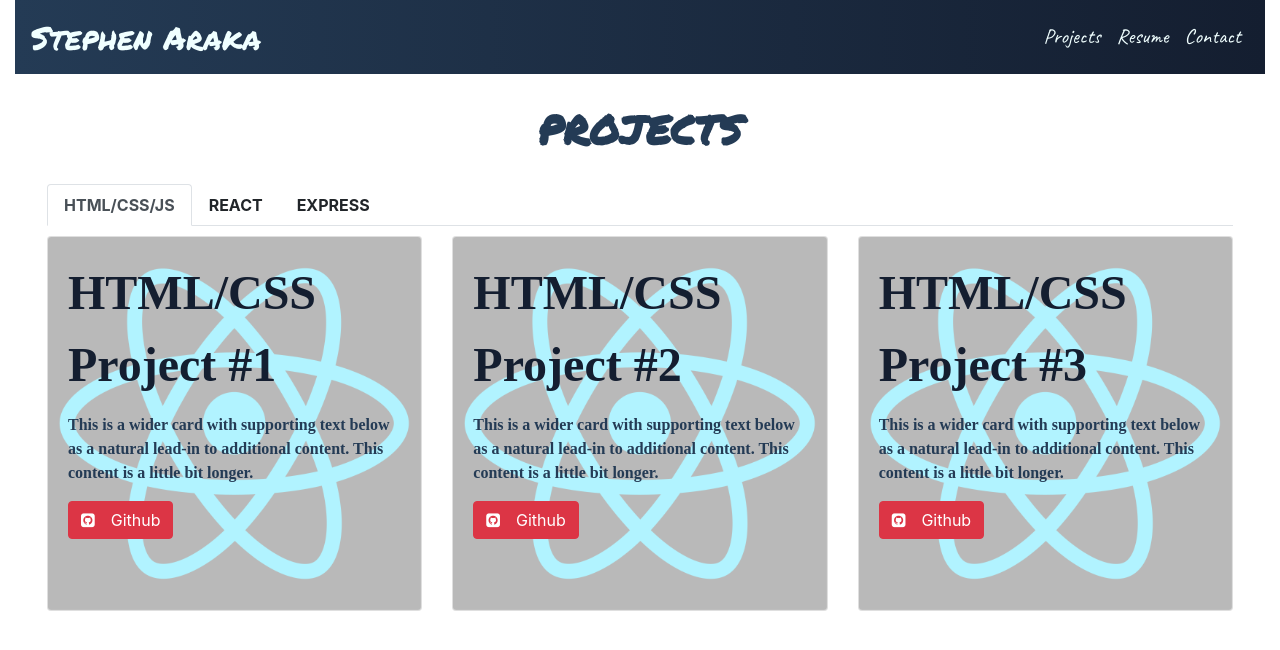
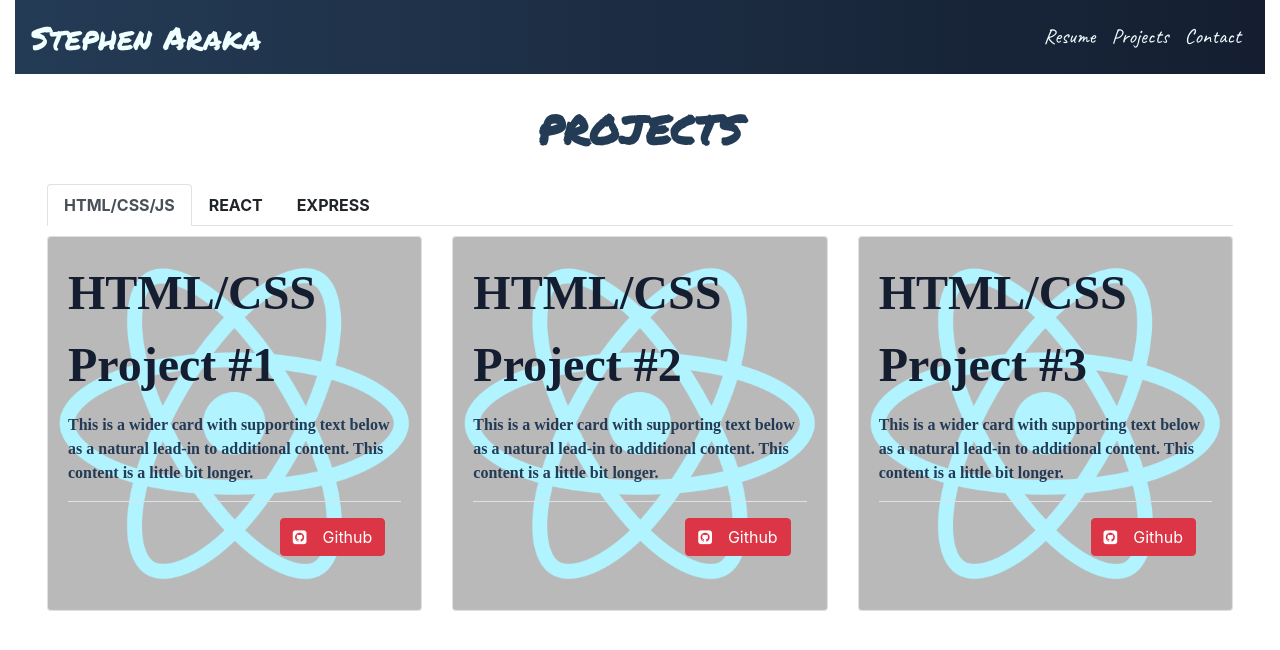
Before and after one commit to StephenAraka/portfolio, a React (Create React App) app: page /portfolio/projects in a window 1280 px wide. Shown: the top 650 px of the page. Built offline with nearby package versions, Linux system fonts and the light colour scheme; a web font is replaced by a local one.

Commit message:
minor styling changes

```diff
--- a/public/index.html
+++ b/public/index.html
@@ -28,7 +28,7 @@
     <link rel="stylesheet" href="https://stackpath.bootstrapcdn.com/font-awesome/4.7.0/css/font-awesome.min.css">
     <!-- Google Fonts-->
     <link href="https://fonts.googleapis.com/css?family=Caveat|McLaren|Permanent+Marker&display=swap" rel="stylesheet">
-    <title>React App</title>
+    <title>Steven | Portfolio</title>
   </head>
   <body>
     <noscript>You need to enable JavaScript to run this app.</noscript>
--- a/src/assets/css/App.css
+++ b/src/assets/css/App.css
@@ -174,6 +174,10 @@
   opacity: 0.3;
 }
 
+.card {
+  max-width: 500px;
+}
+
 .title {
   /* text-align: center; */
   font-size: 3em;
--- a/src/components/common/Header.js
+++ b/src/components/common/Header.js
@@ -17,7 +17,7 @@ const Header = (props) => {
 
   return (
     <div>
-      <Navbar className='header' expand="md">
+      <Navbar className='header' expand="sm">
         <NavbarBrand href="/portfolio" className='name-logo'>Stephen Araka</NavbarBrand>
         <NavbarToggler onClick={toggle} />
         <Collapse isOpen={isOpen} navbar>
@@ -26,10 +26,10 @@ const Header = (props) => {
               <NavLink><Link className='link' to='/portfolio/about-me'>About Me</Link></NavLink>
             </NavItem> */}
             <NavItem>
-              <NavLink><Link className='link' to='/portfolio/projects'>Projects</Link></NavLink>
+              <NavLink><Link className='link' to='/portfolio/resume'>Resume</Link></NavLink>
             </NavItem>
             <NavItem>
-              <NavLink><Link className='link' to='/portfolio/resume'>Resume</Link></NavLink>
+              <NavLink><Link className='link' to='/portfolio/projects'>Projects</Link></NavLink>
             </NavItem>
             <NavItem>
               <NavLink><Link className='link' to='/portfolio/contact'>Contact</Link></NavLink>
--- a/src/components/project/Projects.js
+++ b/src/components/project/Projects.js
@@ -1,5 +1,5 @@
 import React, { useState } from 'react';
-import { CardImgOverlay, TabContent, TabPane, Nav, NavItem, NavLink, Card, Button, CardTitle, CardImg, CardText, Row, Col } from 'reactstrap';
+import { ModalFooter, CardImgOverlay, TabContent, TabPane, Nav, NavItem, NavLink, Card, Button, CardTitle, CardImg, CardText, Row, Col } from 'reactstrap';
 import classnames from 'classnames';
 import react from '../../assets/img/react.png'
 
@@ -50,7 +50,9 @@ const Projects = (props) => {
                 <CardImgOverlay className='card-pic-text'>
                   <CardTitle className='title'>HTML/CSS Project #1</CardTitle>
                   <CardText className='jazz'>This is a wider card with supporting text below as a natural lead-in to additional content. This content is a little bit longer.</CardText>
+                  <ModalFooter>
                     <Button color='danger'><i className='fa fa-github-square' aria-hidden='true' />Github</Button>
+                  </ModalFooter>
                 </CardImgOverlay>
               </Card>
             </Col>
@@ -61,7 +63,9 @@ const Projects = (props) => {
                 <CardImgOverlay className='card-pic-text'>
                   <CardTitle className='title'>HTML/CSS Project #2</CardTitle>
                   <CardText className='jazz'>This is a wider card with supporting text below as a natural lead-in to additional content. This content is a little bit longer.</CardText>
+                  <ModalFooter>
                     <Button color='danger'><i className='fa fa-github-square' aria-hidden='true' />Github</Button>
+                  </ModalFooter>
                 </CardImgOverlay>
               </Card>
             </Col>
@@ -72,7 +76,9 @@ const Projects = (props) => {
                 <CardImgOverlay className='card-pic-text'>
                   <CardTitle className='title'>HTML/CSS Project #3</CardTitle>
                   <CardText className='jazz'>This is a wider card with supporting text below as a natural lead-in to additional content. This content is a little bit longer.</CardText>
+                  <ModalFooter>
                     <Button color='danger'><i className='fa fa-github-square' aria-hidden='true' />Github</Button>
+                  </ModalFooter>
                 </CardImgOverlay>
               </Card>
             </Col>
@@ -87,7 +93,9 @@ const Projects = (props) => {
                 <CardImgOverlay className='card-pic-text'>
                   <CardTitle className='title'>React Project #1</CardTitle>
                   <CardText className='jazz'>This is a wider card with supporting text below as a natural lead-in to additional content. This content is a little bit longer.</CardText>
+                  <ModalFooter>
                     <Button color='danger'><i className='fa fa-github-square' aria-hidden='true' />Github</Button>
+                  </ModalFooter>
                 </CardImgOverlay>
               </Card>
             </Col>
@@ -98,7 +106,9 @@ const Projects = (props) => {
                 <CardImgOverlay className='card-pic-text'>
                   <CardTitle className='title'>React Project #2</CardTitle>
                   <CardText className='jazz'>This is a wider card with supporting text below as a natural lead-in to additional content. This content is a little bit longer.</CardText>
+                  <ModalFooter>
                     <Button color='danger'><i className='fa fa-github-square' aria-hidden='true' />Github</Button>
+                  </ModalFooter>
                 </CardImgOverlay>
               </Card>
             </Col>
@@ -109,7 +119,9 @@ const Projects = (props) => {
                 <CardImgOverlay className='card-pic-text'>
                   <CardTitle className='title'>React Project #3</CardTitle>
                   <CardText className='jazz'>This is a wider card with supporting text below as a natural lead-in to additional content. This content is a little bit longer.</CardText>
+                  <ModalFooter>
                     <Button color='danger'><i className='fa fa-github-square' aria-hidden='true' />Github</Button>
+                  </ModalFooter>
                 </CardImgOverlay>
               </Card>
             </Col>
@@ -124,7 +136,9 @@ const Projects = (props) => {
                 <CardImgOverlay className='card-pic-text'>
                   <CardTitle className='title'>Express Project #1</CardTitle>
                   <CardText className='jazz'>This is a wider card with supporting text below as a natural lead-in to additional content. This content is a little bit longer.</CardText>
+                  <ModalFooter>
                     <Button color='danger'><i className='fa fa-github-square' aria-hidden='true' />Github</Button>
+                  </ModalFooter>
                 </CardImgOverlay>
               </Card>
             </Col>
@@ -135,7 +149,9 @@ const Projects = (props) => {
                 <CardImgOverlay className='card-pic-text'>
                   <CardTitle className='title'>Express Project #2</CardTitle>
                   <CardText className='jazz'>This is a wider card with supporting text below as a natural lead-in to additional content. This content is a little bit longer.</CardText>
+                  <ModalFooter>
                     <Button color='danger'><i className='fa fa-github-square' aria-hidden='true' />Github</Button>
+                  </ModalFooter>
                 </CardImgOverlay>
               </Card>
             </Col>
```
Lines whose indentation alone changed are shown as unchanged.
